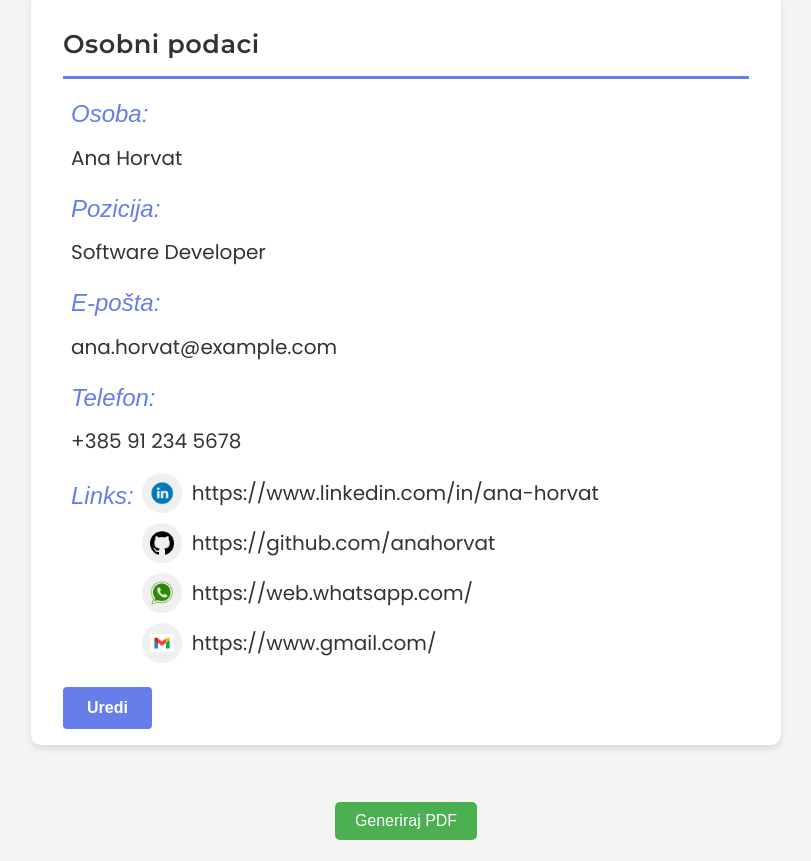
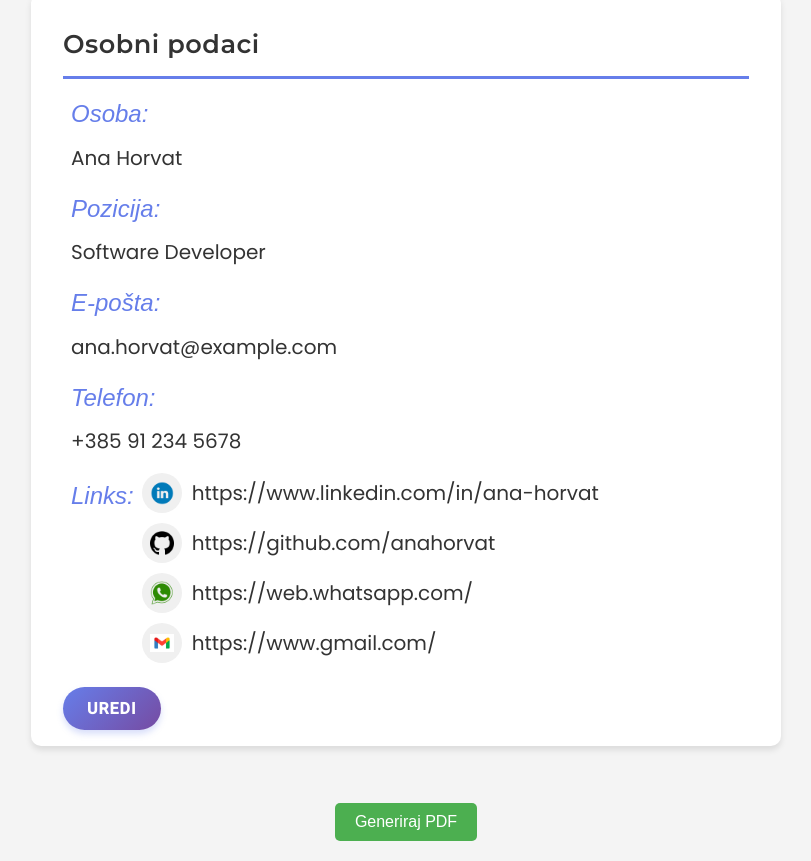
Before and after one commit to NotSpartan/zivotopis-batinic, an Angular app: page / in a window 1280 px wide. Shown: the part 458-1319 px from the top of the page, without its empty margins (234-1045 px from the left). Built offline with nearby package versions, Linux system fonts and the light colour scheme.

Commit message:
stilizacija gumba u komponenti osobni-podatci

```diff
--- a/src/app/osobni-podaci/osobni-podaci.component.css
+++ b/src/app/osobni-podaci/osobni-podaci.component.css
@@ -169,41 +169,48 @@
   outline: none;
 }
 
-.btn {
+/* Novi stil za gumbe */
+.btn, .action-button {
+  display: inline-block;
   padding: 0.75rem 1.5rem;
+  background: linear-gradient(135deg, #667eea 0%, #764ba2 100%);
+  color: white;
   border: none;
-  border-radius: 4px;
+  border-radius: 25px;
   font-size: 1rem;
-  font-weight: bold;
+  font-weight: 600;
+  font-family: 'Roboto', sans-serif;
   cursor: pointer;
   transition: all 0.3s ease;
+  box-shadow: 0 4px 6px rgba(102, 126, 234, 0.25);
+  text-transform: uppercase;
+  letter-spacing: 1px;
+}
+
+.btn:hover, .action-button:hover {
+  background: linear-gradient(135deg, #5a6eea 0%, #6a3f9d 100%);
+  box-shadow: 0 6px 8px rgba(102, 126, 234, 0.4);
+  transform: translateY(-2px);
+}
+
+.btn:active, .action-button:active {
+  transform: translateY(0);
+  box-shadow: 0 2px 4px rgba(102, 126, 234, 0.25);
 }
 
 .btn-primary {
-  background-color: #667eea;
-  color: white;
+  background: linear-gradient(135deg, #667eea 0%, #764ba2 100%);
 }
 
 .btn-success {
-  background-color: #48bb78;
-  color: white;
+  background: linear-gradient(135deg, #48bb78 0%, #38a169 100%);
 }
 
 .btn-danger {
-  background-color: #e53e3e;
-  color: white;
+  background: linear-gradient(135deg, #e53e3e 0%, #c53030 100%);
 }
 
-.btn:hover {
-  opacity: 0.9;
-  transform: translateY(-2px);
-}
-
-.btn:active {
-  transform: translateY(0);
-}
-
-.pdf-mode .btn {
+.pdf-mode .btn, .pdf-mode .action-button {
   display: none;
 }
 
@@ -225,7 +232,7 @@
     font-size: 0.9rem;
   }
 
-  .btn {
+  .btn, .action-button {
     padding: 0.6rem 1.2rem;
     font-size: 0.9rem;
   }
```
